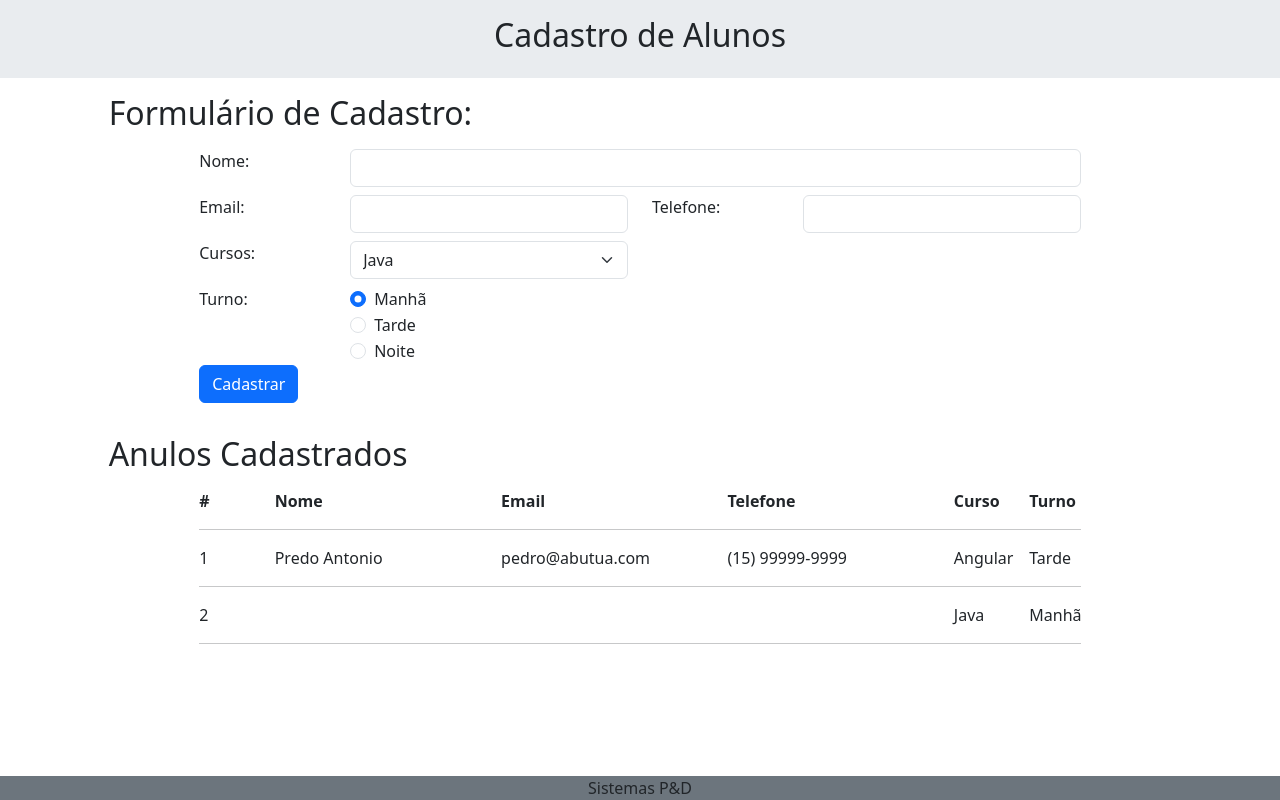
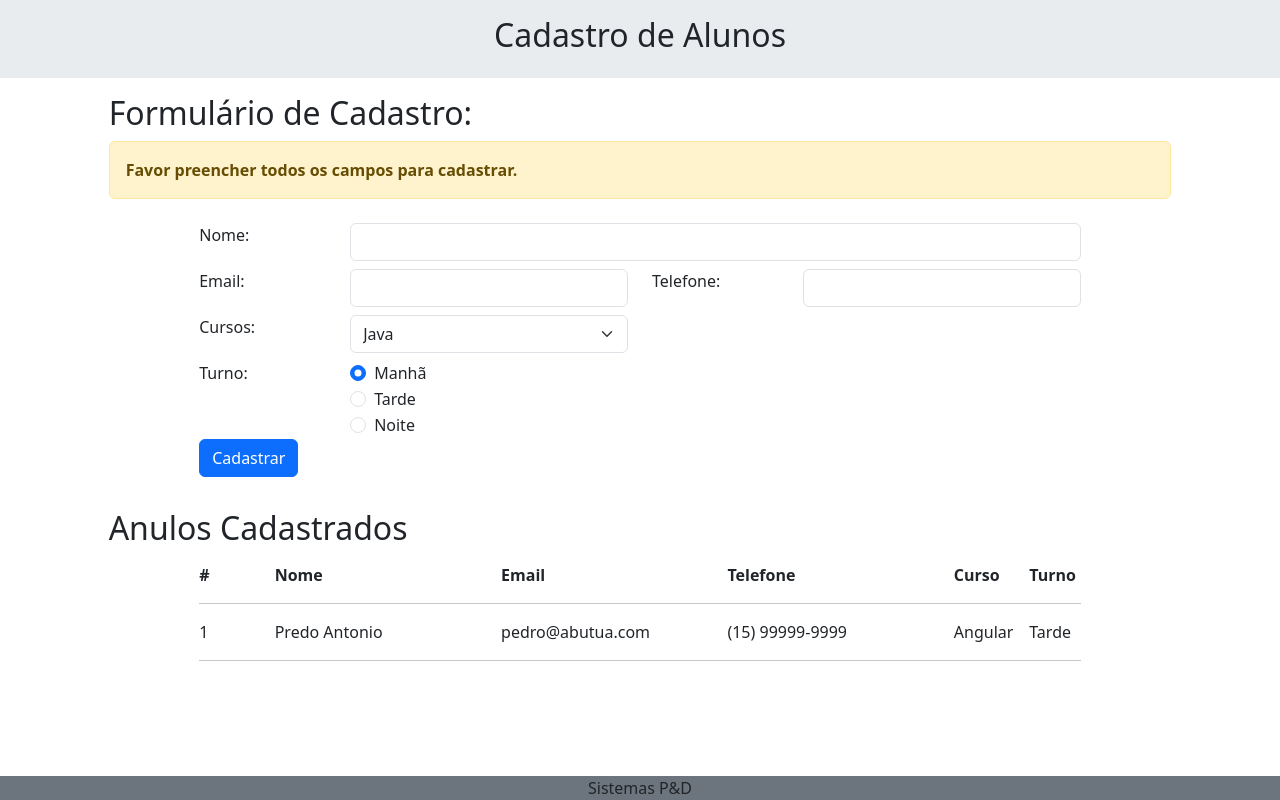
Before and after one commit to Rafael-Guerra-42/BootCampDevJunior-Modulo2-Project3, a plain HTML site: page index.html in a window 1280 px wide. Both pictures are taken after a click on the button "Cadastrar". Drawn offline with nearby package versions, Linux system fonts and the light colour scheme.

Commit message:
closes #5 - Validação adicionada (nao permitir cadastro com campos vazios)

```diff
--- a/index.html
+++ b/index.html
@@ -17,6 +17,7 @@
         <div class="row justify-content-center py-3">
             <div class="col-10">
                 <div class="row"><h2>Formulário de Cadastro:</h2></div>
+                <div id="alertPlace"></div>
                 <div class="row justify-content-center">
                     <div class="col-10">
                         <div class="row justify-content-center my-2">
--- a/js/script.js
+++ b/js/script.js
@@ -1,5 +1,17 @@
 indexIncrement = 1;
+document.getElementById("alert").hide();
 function AddForm(){
+    document.getElementById("alertPlace").innerHTML=""
+    if(document.getElementById("name").value=="" || document.getElementById("email").value=="" || document.getElementById("phone").value==""){
+        document.getElementById("alertPlace").innerHTML+=
+        `
+        <div class="alert alert-warning" id="alert">
+            <strong>Favor preencher todos os campos para cadastrar.</strong>
+        </div>
+        `
+
+    }else
+    {
         indexIncrement++;
         document.getElementById("dataInsertion").innerHTML+=
         `
@@ -16,6 +28,8 @@ function AddForm(){
         document.getElementById("name").value = "";
         document.getElementById("email").value = "";
         document.getElementById("phone").value = "";
+
+    }
 };
 function SelectedRadioButton(radioButton){
     for (let i =0; i<radioButton.length; i++){
```
Lines whose indentation alone changed are shown as unchanged.
